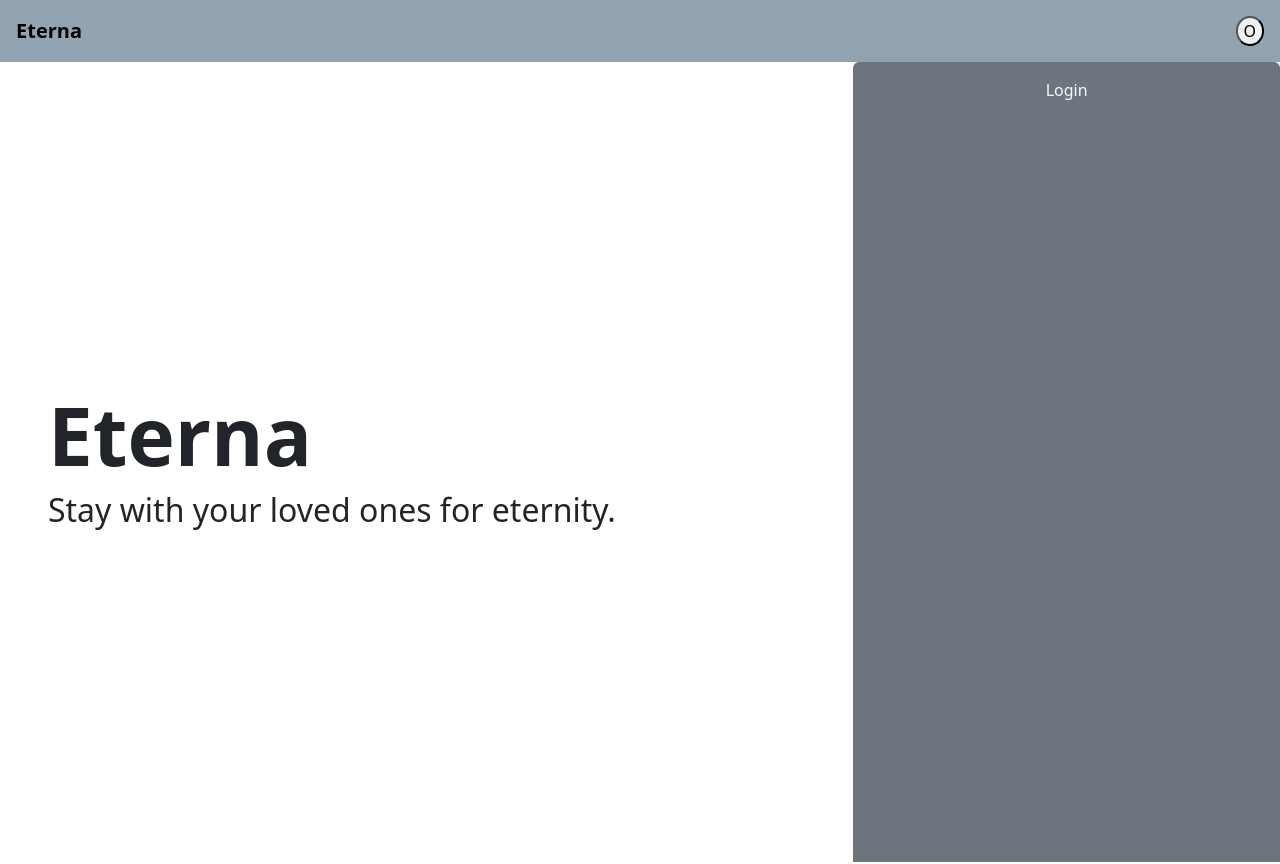
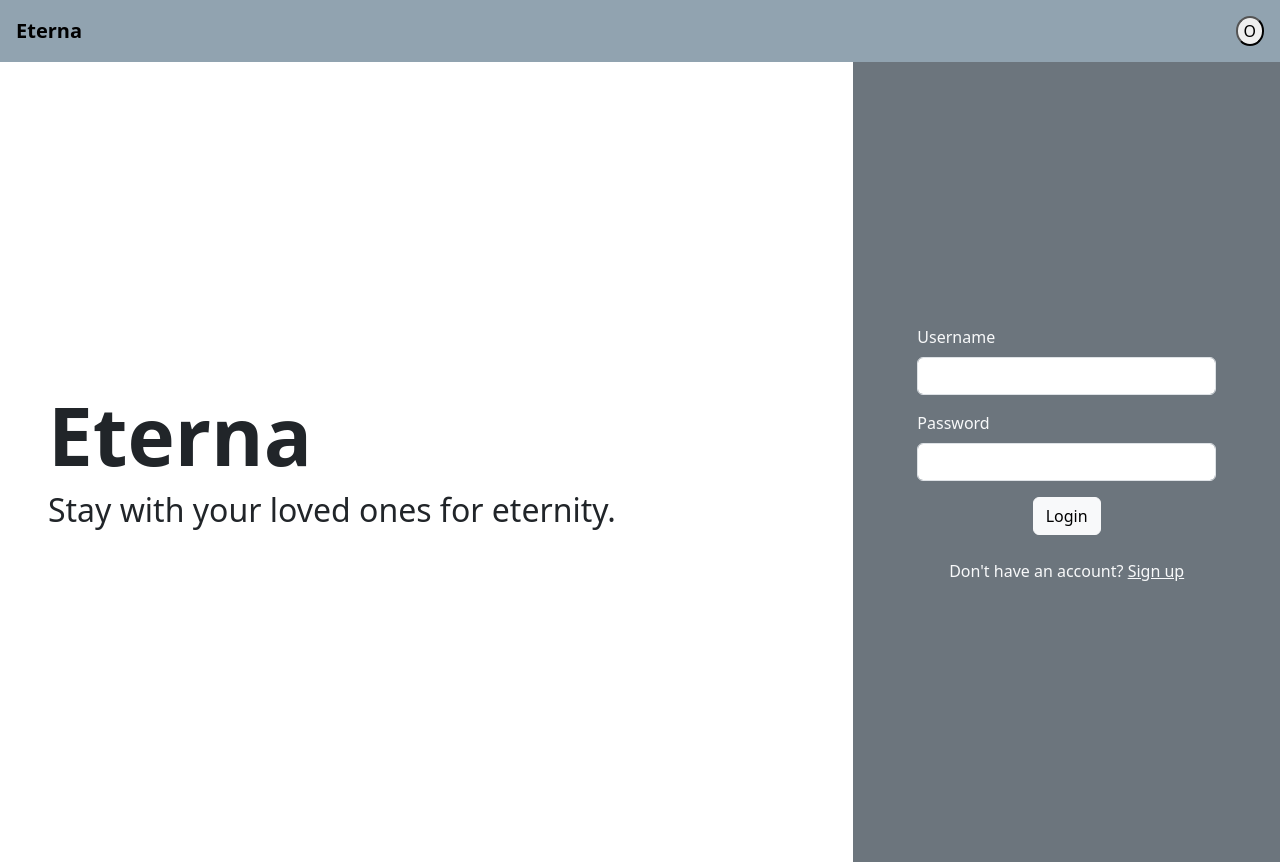
Before and after one commit to cleoreyes/dubhacks-2024, a React (Create React App) app in the folder my-app/: page / in a window 1280 px wide. Shown: the top 864 px of the page. Built offline with nearby package versions, Linux system fonts and the light colour scheme.

Commit message:
routing done

```diff
--- a/my-app/package.json
+++ b/my-app/package.json
@@ -9,6 +9,7 @@
     "@testing-library/user-event": "^13.5.0",
     "react": "^18.3.1",
     "react-dom": "^18.3.1",
+    "react-router-dom": "^6.27.0",
     "react-scripts": "5.0.1",
     "web-vitals": "^2.1.4"
   },
--- a/my-app/src/App.js
+++ b/my-app/src/App.js
@@ -1,31 +1,25 @@
+import React from 'react';
+import { BrowserRouter as Router, Routes, Route, Navigate } from 'react-router-dom';
 import './App.css';
-import SecurityQuestPage from './pages/SecurityQuestPage';
-import Navbar from './pages/Navbar';
-import { BrowserRouter as Router, Route, Routes, Navigate } from 'react-router-dom';
 import 'bootstrap/dist/css/bootstrap.min.css';
 import './index.css'; // Your own custom styles
 import Landing from './pages/Landing';
 import Homepage from './pages/Homepage';
-
-//import the function from the realtime database module
-// import { getDatabase, ref, set as firebaseSet } from 'firebase/database';
+import SecurityQuestPage from './pages/SecurityQuestPage';
+import Navbar from './pages/Navbar';
 
 function App() {
   return (
-    <div className="App">
-      <Navbar />
-      <Landing />
-      <SecurityQuestPage />
-      <Homepage />
-    </div>
+    <Router>
+      <div className="App">
+        <Navbar />
+        <Routes>
+          <Route path="/" element={<Landing />} />
+          <Route path="/homepage" element={<Homepage />} />
+        </Routes>
+      </div>
+    </Router>
   );
 }
 
-// // adding data into firebase
-// const db = getDatabase();
-// const name = ref(db, "firstName"); // address
-// const skills = ref(db, "skills/skill1"); // nested address
-// firebaseSet(name, "Keiraaaaa!!!");
-
-
 export default App;
--- a/my-app/src/pages/Homepage.js
+++ b/my-app/src/pages/Homepage.js
@@ -5,40 +5,40 @@ import 'bootstrap/dist/css/bootstrap.min.css';
 const Homepage = () => {
   return (
     <div className="vh-100">
-      <h1 className="text-center pb-2">Made by, Karen Miroku</h1>
+      <h1 className="text-center pb-2 pt-4">Made by, Karen Miroku</h1>
       <div className="homepage d-flex flex-column justify-content-center align-items-center">
         <div className="row w-100">
           <div className="col-6 p-3">
-            <div className="  category-box  w-100 d-flex justify-content-center align-items-center">
+            <div className="category-box  w-100 d-flex justify-content-center align-items-center">
               <p className="m-0 h4">Personal Information</p>
             </div>
           </div>
           <div className="col-6 p-3">
-            <div className="  category-box  w-100 d-flex justify-content-center align-items-center">
+            <div className="category-box  w-100 d-flex justify-content-center align-items-center">
               <p className="m-0 h4">Messages and Advice</p>
             </div>
           </div>
         </div>
         <div className="row w-100">
           <div className="col-6 p-3">
-            <div className="  category-box  w-100 d-flex justify-content-center align-items-center" >
+            <div className="category-box  w-100 d-flex justify-content-center align-items-center" >
               <p className="m-0 h4">Reflections and Stories</p>
             </div>
           </div>
           <div className="col-6 p-3">
-            <div className="  category-box  w-100 d-flex justify-content-center align-items-center" >
+            <div className="category-box  w-100 d-flex justify-content-center align-items-center" >
               <p className="m-0 h4">Life Documents</p>
             </div>
           </div>
         </div>
         <div className="row w-100">
           <div className="col-6 p-3">
-            <div className="  category-box  w-100 d-flex justify-content-center align-items-center" >
+            <div className="category-box  w-100 d-flex justify-content-center align-items-center" >
               <p className="m-0 h4">Media</p>
             </div>
           </div>
           <div className="col-6 p-3">
-            <div className="  category-box  w-100 d-flex justify-content-center align-items-center" >
+            <div className="category-box  w-100 d-flex justify-content-center align-items-center" >
               <p className="m-0 h4">Recipes and Traditions</p>
             </div>
           </div>
--- a/my-app/src/pages/Landing.js
+++ b/my-app/src/pages/Landing.js
@@ -1,18 +1,43 @@
-// src/HomePage.js
-import React from 'react';
+import { Link } from 'react-router-dom';
+import React, { useState } from 'react';
 import '../App.css';
 import 'bootstrap/dist/css/bootstrap.min.css';
 
 const Landing = () => {
   return (
     <div className="d-flex flex-row vh-100">
-        <div className="col-8 text-start d-flex flex-column justify-content-center ps-5">
-          <h1 className="display-1 fw-bold">Eterna</h1>
-          <h2 className="">Stay with your loved ones for eternity.</h2>
-        </div>
+      <div className="col-8 text-start d-flex flex-column justify-content-center ps-5">
+        <h1 className="display-1 fw-bold">Eterna</h1>
+        <h2>Stay with your loved ones for eternity.</h2>
+      </div>
 
-      <div className="col-4 bg-secondary p-3 text-light rounded-left rounded-top">
-        <p>Login</p>
+      <div className="col-4 bg-secondary p-3 text-light d-flex flex-column justify-content-center text-start">
+        <form className="d-flex flex-column px-5">
+          <div className="mb-3">
+            <label htmlFor="username" className="form-label">Username</label>
+            <input
+              type="text"
+              id="username"
+              className="form-control"
+            />
+          </div>
+          <div className="mb-3">
+            <label htmlFor="password" className="form-label">Password</label>
+            <input
+              type="password"
+              id="password"
+              className="form-control"
+            />
+          </div>
+          <Link to="/homepage">
+          <h3 className="text-center">
+            <button type="submit" className="btn btn-light">Login</button>
+          </h3>
+        </Link>
+        </form>
+        <p className="mt-3 text-center">
+          Don't have an account? <Link to="/register" className="text-light">Sign up</Link>
+        </p>
       </div>
     </div>
   );
--- a/my-app/src/pages/Navbar.js
+++ b/my-app/src/pages/Navbar.js
@@ -34,7 +34,7 @@ const Navbar = () => {
 
   return (
     <nav style={navbarStyle}>
-      <a href="#" style={brandStyle}>Eterna</a>
+      <a href="/" style={brandStyle}>Eterna</a>
       <ul style={navListStyle}>
         {/* <li style={navItemStyle}><img src="img/circle.png"></img><a href="#profile" style={navLinkStyle}>Profile</a></li> */}
         <a href="#profile"><button className="circle-button" style={{ borderRadius: '100%' }}>O</button></a>
```
Also changed, not shown: 1 other file (tests, documents, lock files or other folders).
